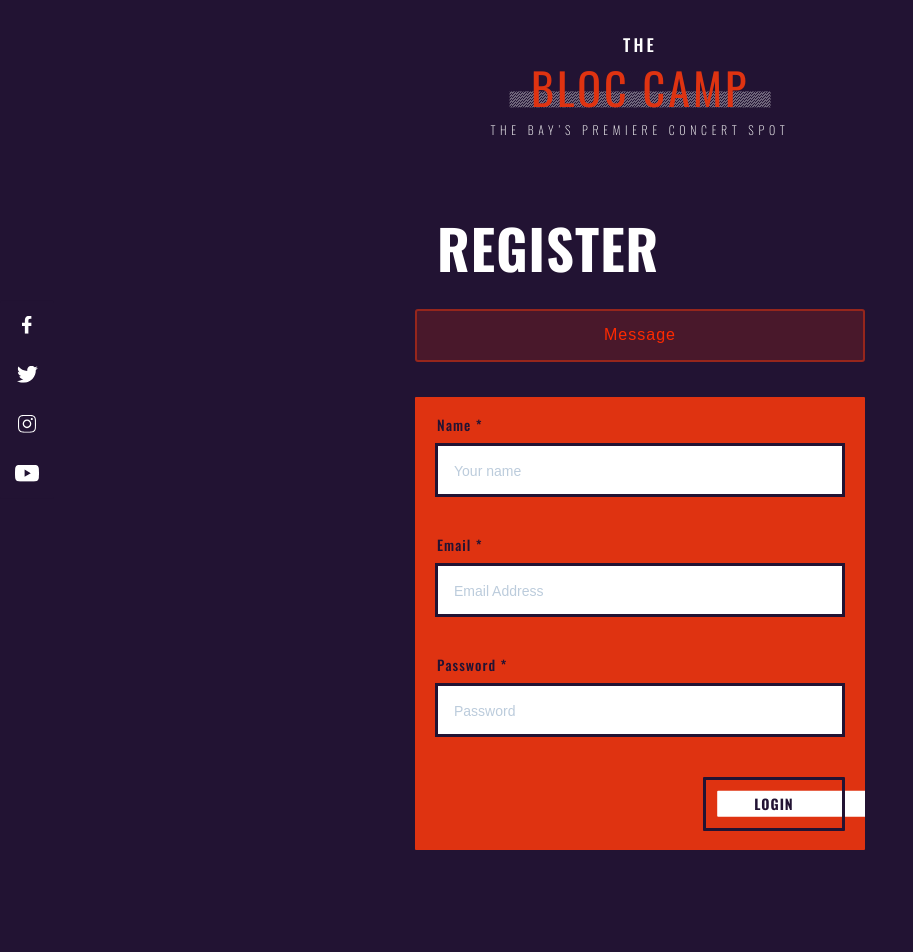
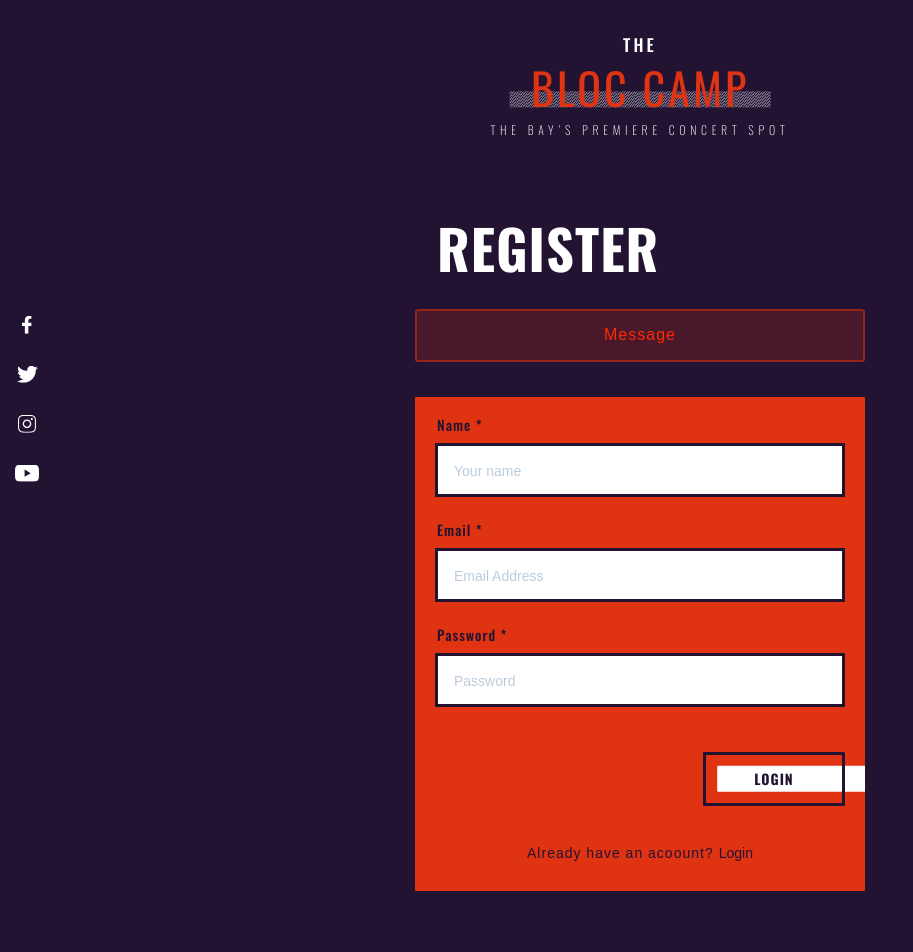
Before and after one commit to SutheeDev/The-Bloc-Camp, a React (Create React App) app in the folder client/: page /register in a window 1280 px wide. Shown: the top 952 px of the page, without its empty margins (0-913 px from the left). Built offline with nearby package versions, Linux system fonts and the light colour scheme.

Commit message:
add toggle form message

```diff
--- a/client/src/index.css
+++ b/client/src/index.css
@@ -110,7 +110,7 @@ li {
   border-width: 3px;
   border-color: var(--darkBlue);
   border-style: solid;
-  margin: 10px 0 40px 0;
+  margin: 10px 0 25px 0;
 }
 .form-input::placeholder {
   font-family: sans-serif;
@@ -124,7 +124,29 @@ li {
   font-weight: 500;
   padding-left: 2px;
 }
+.toggleForm {
+  width: 100%;
+  text-align: center;
+  margin-top: 20px;
+  padding: 20px 0 10px 0;
+  font-family: sans-serif;
+  letter-spacing: 1px;
+  color: var(--darkBlue);
+}
+.toggleForm-btn {
+  background: transparent;
+  outline: none;
+  border: none;
+  color: var(--darkBlue);
+  text-transform: capitalize;
+  margin-left: 5px;
+  cursor: pointer;
 
+  transition: all 0.2s ease;
+}
+.toggleForm-btn:hover {
+  color: var(--white);
+}
 /* ---------------------------- */
 /* Message */
 /* ---------------------------- */
--- a/client/src/pages/Register.js
+++ b/client/src/pages/Register.js
@@ -65,6 +65,13 @@ const Register = () => {
               </Button>
               <div class="login-btn-bg"></div>
             </div>
+
+            <p className="toggleForm">
+              Already have an acoount?
+              <button type="button" className="toggleForm-btn">
+                Login
+              </button>
+            </p>
           </form>
         </div>
       </section>
@@ -142,6 +149,7 @@ const Wrapper = styled.main`
     position: relative;
     width: 142px;
     height: 53px;
+    margin-top: 20px;
   }
   .btn.login-btn:hover {
     background-color: var(--darkBlue);
```
